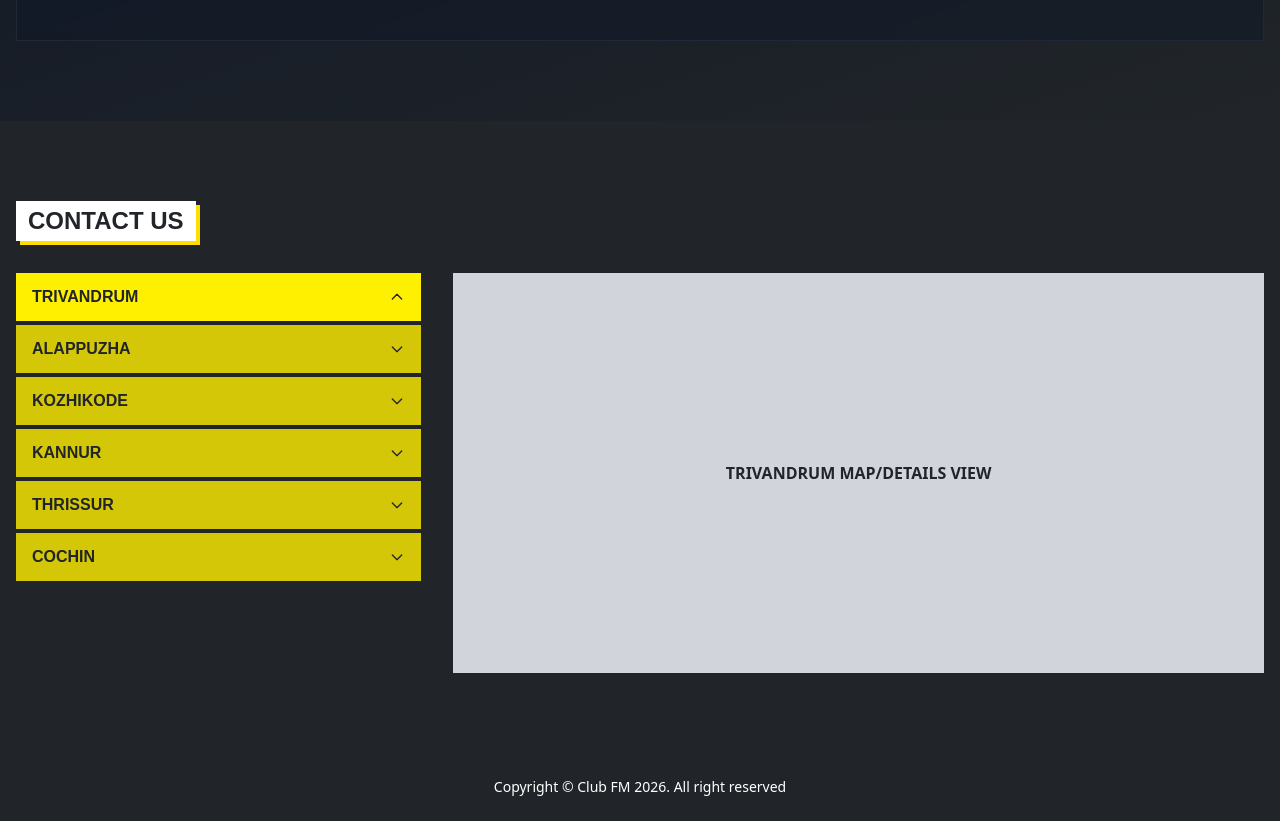
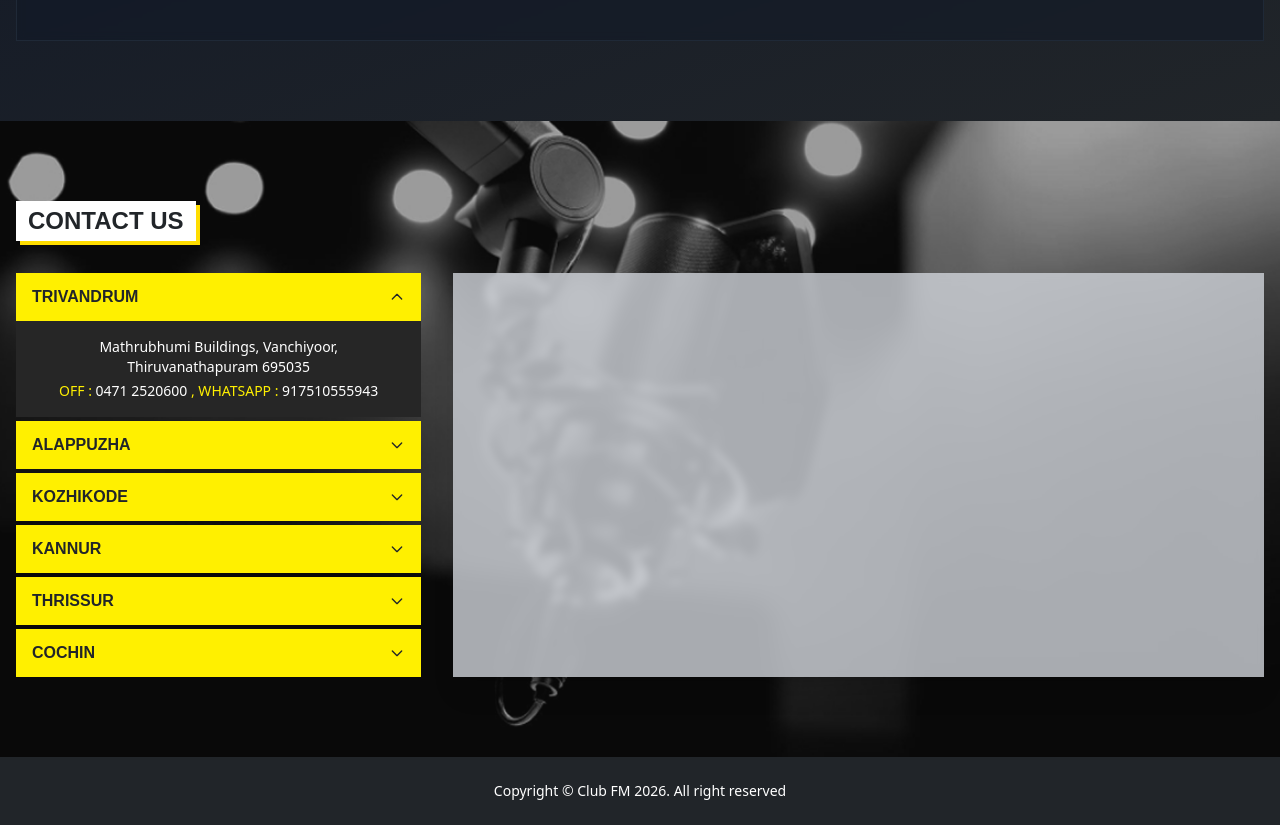
Before and after one commit to aswanth-mohan-mpp/club-fm-mpp, a React (Create React App) app: page / in a window 1280 px wide. Shown: the part 1880-2705 px from the top of the page. Built offline with nearby package versions, Linux system fonts and the light colour scheme.

Commit message:
updated contact us section

```diff
--- a/src/components/ContactUs.jsx
+++ b/src/components/ContactUs.jsx
@@ -1,20 +1,57 @@
 import { useState } from 'react';
+import bottomBanner from '../assets/images/bottom-banner-web.png';
 
 const locations = [
-  { name: 'TRIVANDRUM', content: 'Address and details for Trivandrum studio...' },
-  { name: 'ALAPPUZHA', content: 'Address and details for Alappuzha studio...' },
-  { name: 'KOZHIKODE', content: 'Address and details for Kozhikode studio...' },
-  { name: 'KANNUR', content: 'Address and details for Kannur studio...' },
-  { name: 'THRISSUR', content: 'Address and details for Thrissur studio...' },
-  { name: 'COCHIN', content: 'Address and details for Cochin studio...' },
+  {
+    name: 'TRIVANDRUM',
+    address: 'Mathrubhumi Buildings, Vanchiyoor, Thiruvanathapuram 695035',
+    off: '0471 2520600',
+    whatsapp: '917510555943'
+  },
+  {
+    name: 'ALAPPUZHA',
+    address: 'Mathrubhumi Buildings, Alappuzha',
+    off: '0477 22334455',
+    whatsapp: '917510555944'
+  },
+  {
+    name: 'KOZHIKODE',
+    address: 'Mathrubhumi Buildings, Kozhikode',
+    off: '0495 22334455',
+    whatsapp: '917510555945'
+  },
+  {
+    name: 'KANNUR',
+    address: 'Mathrubhumi Buildings, Kannur',
+    off: '0497 22334455',
+    whatsapp: '917510555946'
+  },
+  {
+    name: 'THRISSUR',
+    address: 'Mathrubhumi Buildings, Thrissur',
+    off: '0487 22334455',
+    whatsapp: '917510555947'
+  },
+  {
+    name: 'COCHIN',
+    address: 'Mathrubhumi Buildings, Cochin',
+    off: '0484 22334455',
+    whatsapp: '917510555948'
+  },
 ];
 
 export default function ContactUs() {
   const [openIndex, setOpenIndex] = useState(0);
 
   return (
-    <section id="contact" className="relative bg-black w-full py-20">
-      <div className="container mx-auto px-4">
+    <section
+      id="contact"
+      className="relative w-full py-20 bg-cover bg-center"
+      style={{ backgroundImage: `url(${bottomBanner})` }}
+    >
+      <div className="absolute inset-0 bg-black/50 md:bg-transparent"></div>
+
+      <div className="container mx-auto px-4 relative z-10">
 
         <div className="mb-8">
           <h2 className="text-black text-xl md:text-2xl font-condensed font-bold bg-white px-3 py-1 inline-block uppercase shadow-[4px_4px_0px_0px_rgba(255,221,0,1)]">
@@ -22,35 +59,41 @@
           </h2>
         </div>
 
-        <div className="flex flex-col md:flex-row gap-0 md:gap-8">
-          <div className="w-full md:w-1/3 flex flex-col gap-1">
+        <div className="flex flex-col lg:flex-row gap-8">
+
+          <div className="w-full lg:w-1/3 flex flex-col gap-1">
             {locations.map((loc, index) => (
               <div key={index} className="w-full">
                 <button
-                  onClick={() => setOpenIndex(index)}
-                  className={`w-full flex justify-between items-center px-4 py-3 font-condensed font-bold uppercase transition-colors ${openIndex === index ? 'bg-club-yellow text-black' : 'bg-club-yellow/80 hover:bg-club-yellow text-black'}`}
+                  onClick={() => setOpenIndex(index === openIndex ? -1 : index)}
+                  className={`w-full flex justify-between items-center px-4 py-3 font-condensed font-bold uppercase transition-colors bg-club-yellow text-black`}
                 >
                   <span>{loc.name}</span>
-                  <svg className={`w-4 h-4 transform transition-transform ${openIndex === index ? 'rotate-180' : ''}`} fill="none" stroke="currentColor" viewBox="0 0 24 24">
+                  <svg className={`w-4 h-4 transform transition-transform duration-300 ${openIndex === index ? 'rotate-180' : ''}`} fill="none" stroke="currentColor" viewBox="0 0 24 24">
                     <path strokeLinecap="round" strokeLinejoin="round" strokeWidth="2" d="M19 9l-7 7-7-7"></path>
                   </svg>
                 </button>
+
+                <div
+                  className={`overflow-hidden transition-all duration-300 ease-in-out bg-[#262626] text-white
+                            ${openIndex === index ? 'max-h-64 opacity-100' : 'max-h-0 opacity-0'}`}
+                >
+                  <div className="p-4 text-center text-sm font-medium">
+                    <p className="mb-1">{loc.address}</p>
+                    <p className="text-club-yellow">
+                      OFF : <span className="text-white">{loc.off}</span> ,
+                      WHATSAPP : <span className="text-white">{loc.whatsapp}</span>
+                    </p>
+                  </div>
+                </div>
               </div>
             ))}
           </div>
 
-          <div className="hidden md:block w-full md:w-2/3 bg-gray-200 h-[400px]">
-            <div className="w-full h-full flex items-center justify-center bg-gray-300">
-              <p className="text-black font-bold">{locations[openIndex].name} MAP/DETAILS VIEW</p>
+          <div className="w-full lg:w-2/3">
+            <div className="w-full h-full min-h-[300px] lg:min-h-[400px] bg-gray-300/80 backdrop-blur-sm shadow-xl">
             </div>
           </div>
-
-          <div className="md:hidden w-full bg-gray-200 h-64 mt-2">
-            <div className="w-full h-full flex items-center justify-center bg-gray-300">
-              <p className="text-black font-bold">{locations[openIndex].name} DETAILS</p>
-            </div>
-          </div>
-
         </div>
       </div>
     </section>
```
